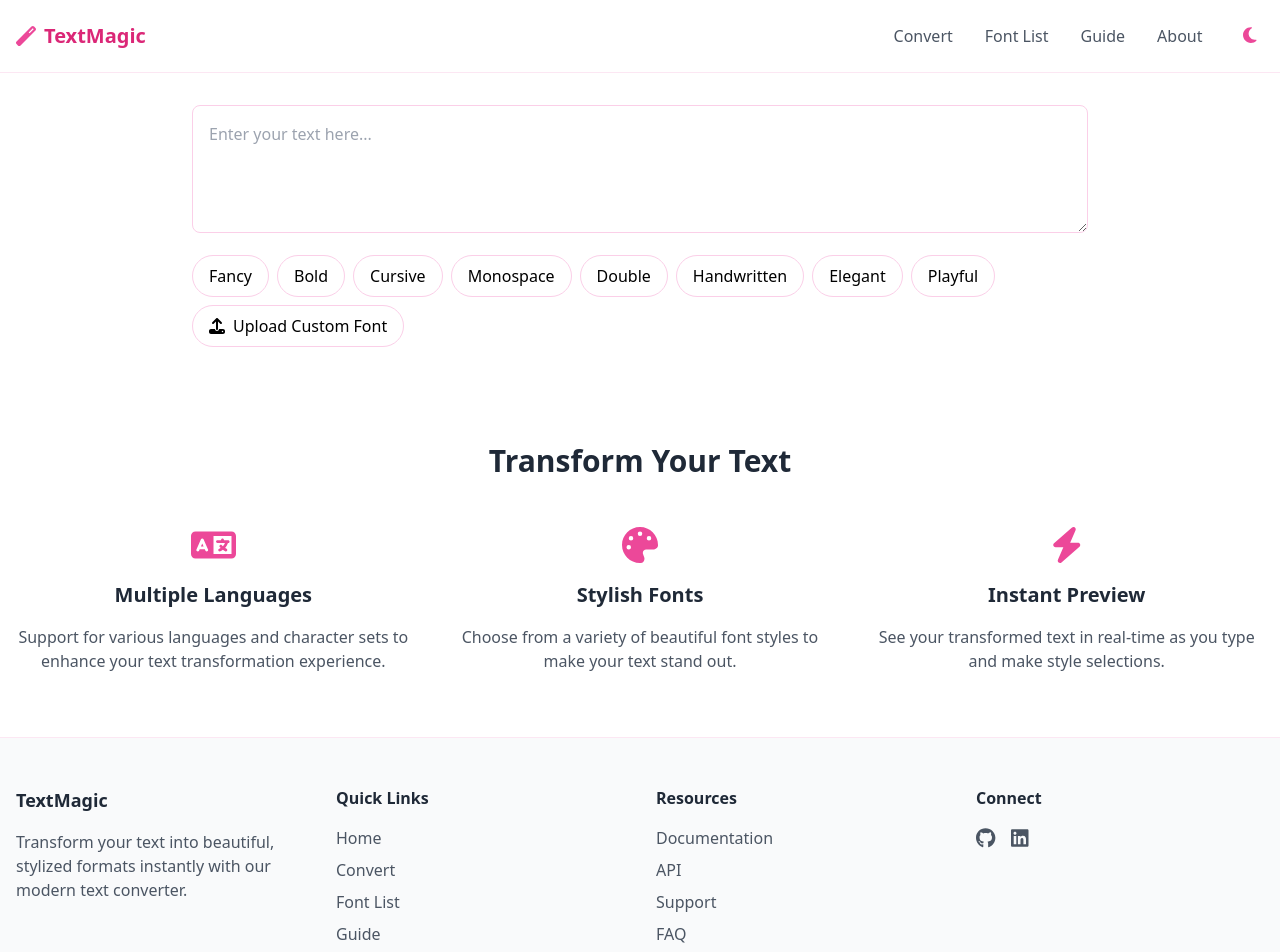
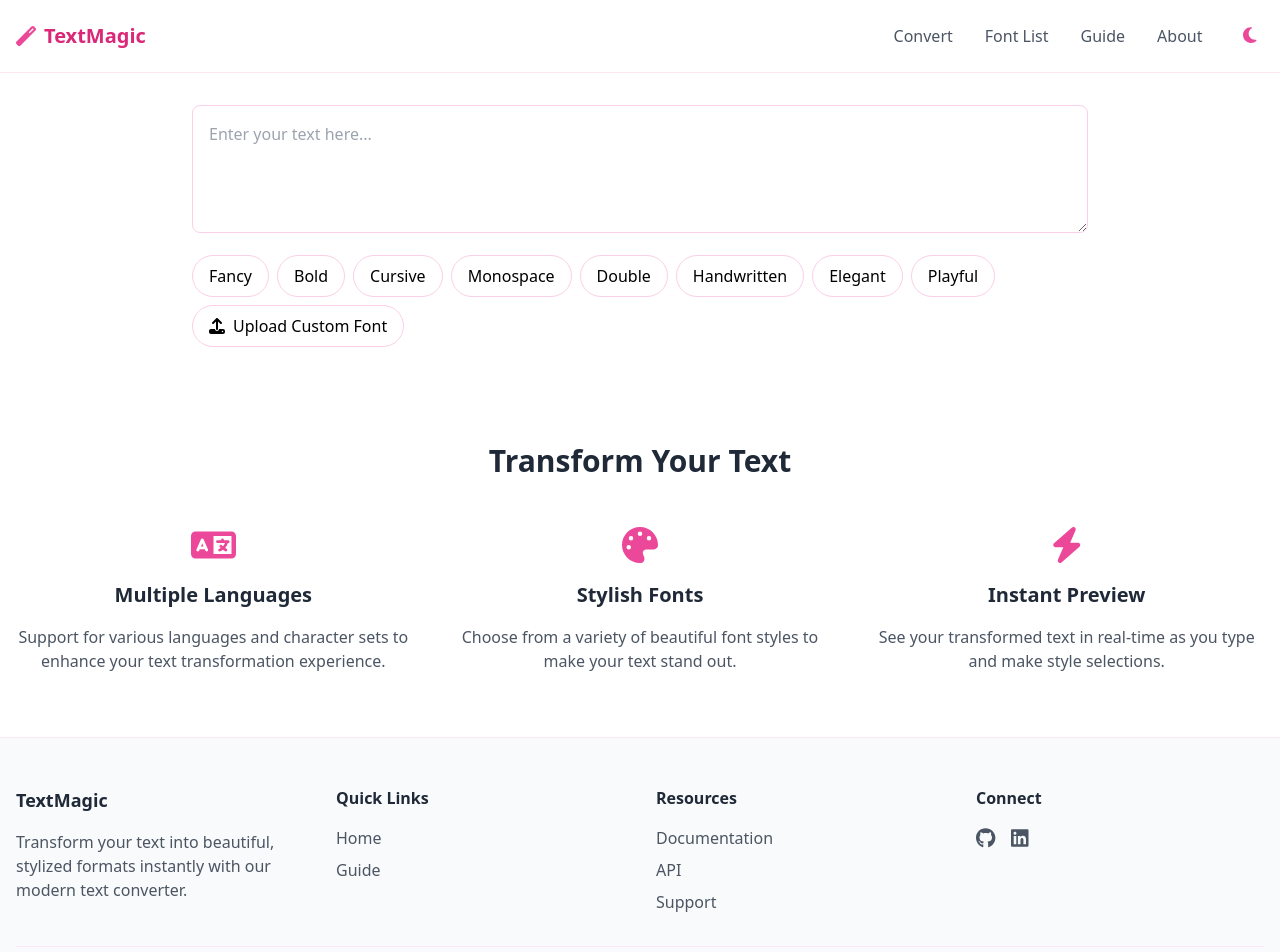
Before and after one commit to TejasLamba2006/TextMagic, a Next.js app: page / in a window 1280 px wide. Shown: the top 952 px of the page. Built offline with nearby package versions, Linux system fonts and the light colour scheme.

Commit message:
refactor Footer component: remove unused links and update existing ones for better navigation

```diff
--- a/src/components/Footer.tsx
+++ b/src/components/Footer.tsx
@@ -1,10 +1,6 @@
 import React from "react";
 import { FontAwesomeIcon } from "@fortawesome/react-fontawesome";
-import {
-  faTwitter,
-  faGithub,
-  faLinkedin,
-} from "@fortawesome/free-brands-svg-icons";
+import { faGithub, faLinkedin } from "@fortawesome/free-brands-svg-icons";
 import { faHeart } from "@fortawesome/free-solid-svg-icons";
 
 export function Footer() {
@@ -37,23 +33,7 @@
               </li>
               <li>
                 <a
-                  href="#"
-                  className="text-gray-600 hover:text-pink-500 dark:text-gray-300 dark:hover:text-pink-400"
-                >
-                  Convert
-                </a>
-              </li>
-              <li>
-                <a
-                  href="#"
-                  className="text-gray-600 hover:text-pink-500 dark:text-gray-300 dark:hover:text-pink-400"
-                >
-                  Font List
-                </a>
-              </li>
-              <li>
-                <a
-                  href="#"
+                  href="https://github.com/TejasLamba2006/TextMagic?tab=readme-ov-file"
                   className="text-gray-600 hover:text-pink-500 dark:text-gray-300 dark:hover:text-pink-400"
                 >
                   Guide
@@ -69,7 +49,7 @@
             <ul className="space-y-2">
               <li>
                 <a
-                  href="#"
+                  href="#coming-soon"
                   className="text-gray-600 hover:text-pink-500 dark:text-gray-300 dark:hover:text-pink-400"
                 >
                   Documentation
@@ -77,7 +57,7 @@
               </li>
               <li>
                 <a
-                  href="#"
+                  href="#coming-soon"
                   className="text-gray-600 hover:text-pink-500 dark:text-gray-300 dark:hover:text-pink-400"
                 >
                   API
@@ -85,18 +65,10 @@
               </li>
               <li>
                 <a
-                  href="#"
+                  href="mailto:tejas22feb@gmail.com"
                   className="text-gray-600 hover:text-pink-500 dark:text-gray-300 dark:hover:text-pink-400"
                 >
                   Support
-                </a>
-              </li>
-              <li>
-                <a
-                  href="#"
-                  className="text-gray-600 hover:text-pink-500 dark:text-gray-300 dark:hover:text-pink-400"
-                >
-                  FAQ
                 </a>
               </li>
             </ul>
```
